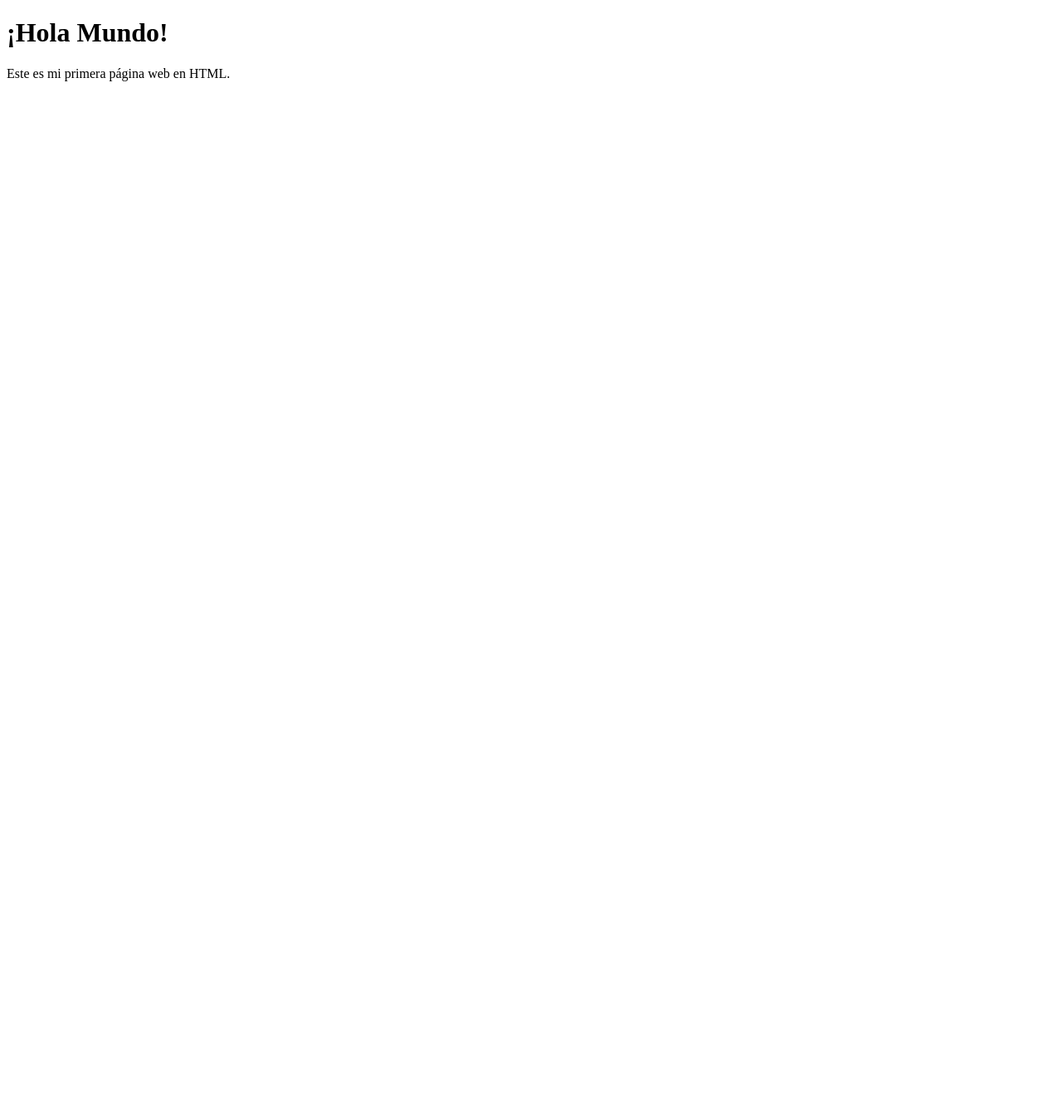
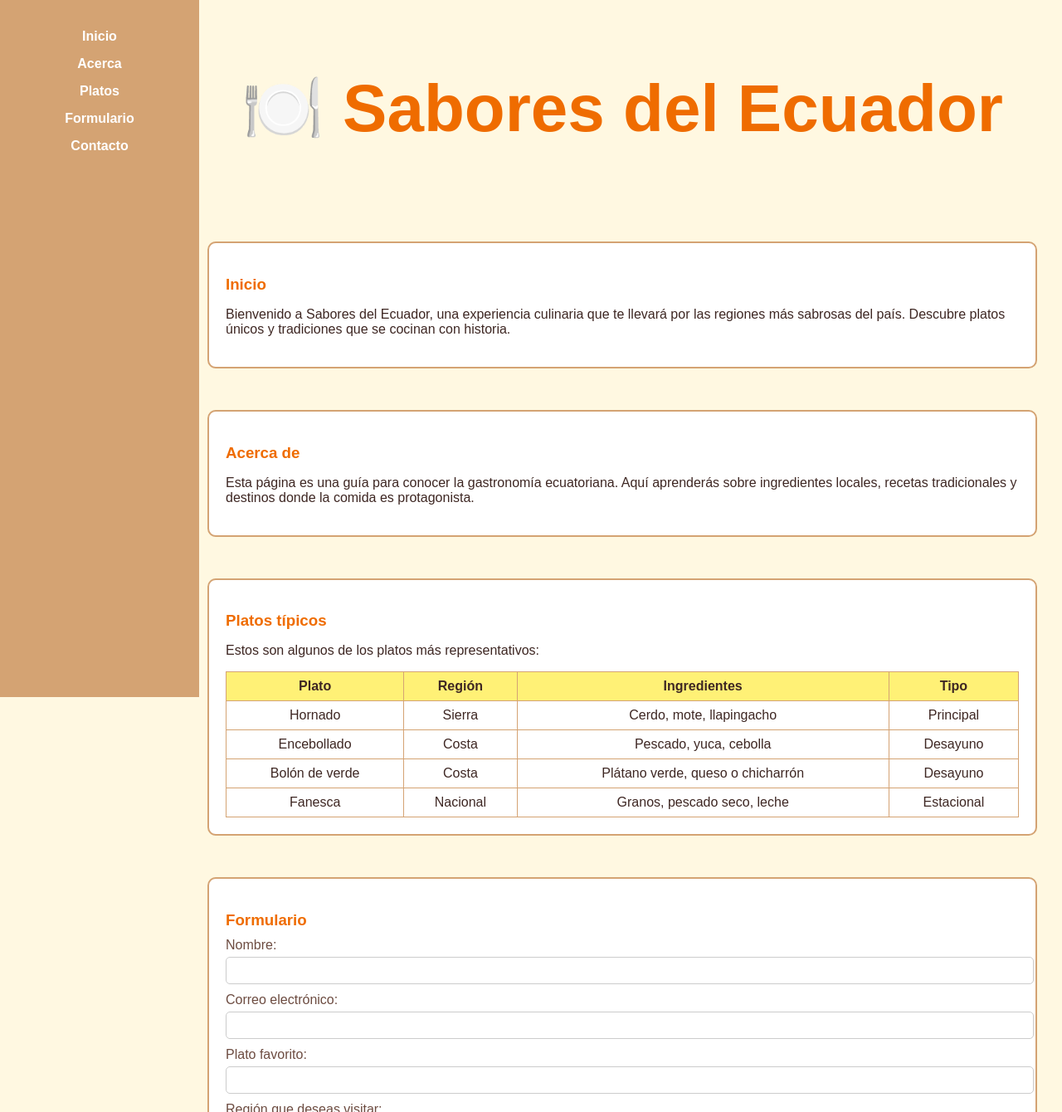
Before and after one commit to erickscajast02-jpg/Turismo, a plain HTML site: page index.html in a window 1280 px wide. Shown: the top 1340 px of the page at 83% size. Before the commit the page ends 800 px from the top, so only its background shows below. Drawn offline with Linux system fonts and the light colour scheme.

Commit message:
Primera Fase

```diff
--- a/index.html
+++ b/index.html
@@ -2,10 +2,232 @@
 <html lang="es">
 <head>
   <meta charset="UTF-8">
-  <title>Hola Mundo</title>
+  <title>Sabores del Ecuador</title>
+  <style>
+    body {
+      margin: 0;
+      font-family: Arial, sans-serif;
+      background-color: #fff8e1;
+      color: #3e2723;
+    }
+
+    .sidebar {
+      background-color: #d4a373;
+      padding: 20px;
+      width: 200px;
+      height: 100vh;
+      position: fixed;
+      top: 0;
+      left: 0;
+      text-align: center;
+    }
+
+    .sidebar a {
+      display: block;
+      color: white;
+      text-decoration: none;
+      margin: 15px 0;
+      font-weight: bold;
+    }
+
+    .sidebar a:hover {
+      color: #fff7d4;
+    }
+
+    .titulo-principal {
+      margin-left: 220px;
+      padding: 30px;
+      text-align: center;
+      background-color: #fff8e1;
+      color: #ef6c00;
+      font-size: 2.5em;
+    }
+
+    .content {
+      margin-left: 220px;
+      padding: 30px;
+    }
+
+    .section {
+      margin-bottom: 50px;
+      background-color: #fff;
+      padding: 20px;
+      border-radius: 10px;
+      border: 2px solid #d4a373;
+    }
+
+    .section h3 {
+      color: #ef6c00;
+      margin-bottom: 10px;
+    }
+
+    table {
+      width: 100%;
+      border-collapse: collapse;
+      margin-top: 15px;
+    }
+
+    th, td {
+      border: 1px solid #d4a373;
+      padding: 8px;
+      text-align: center;
+    }
+
+    th {
+      background-color: #fff176;
+      color: #3e2723;
+    }
+
+    form label {
+      display: block;
+      margin-top: 10px;
+      color: #6d4c41;
+    }
+
+    form input, form select {
+      width: 100%;
+      padding: 8px;
+      margin-top: 5px;
+      border: 1px solid #ccc;
+      border-radius: 5px;
+    }
+
+    form input[type="submit"] {
+      background-color: #e53935;
+      color: white;
+      border: none;
+      margin-top: 15px;
+      padding: 10px;
+      cursor: pointer;
+    }
+
+    footer {
+      text-align: center;
+      margin-top: 50px;
+      font-size: 0.9em;
+      color: #6d4c41;
+    }
+
+    .image-guide {
+      margin-top: 20px;
+      text-align: left;
+    }
+
+    .image-guide img {
+      width: 180px;
+      border-radius: 10px;
+      border: 2px solid #8bc34a;
+    }
+  </style>
 </head>
 <body>
-  <h1>¡Hola Mundo!</h1>
-  <p>Este es mi primera página web en HTML.</p>
+
+  <div class="sidebar">
+    <a href="#inicio">Inicio</a>
+    <a href="#acerca">Acerca</a>
+    <a href="#platos">Platos</a>
+    <a href="#formulario">Formulario</a>
+    <a href="#contacto">Contacto</a>
+  </div>
+
+  <div class="titulo-principal">
+    <h1>🍽️ Sabores del Ecuador</h1>
+  </div>
+
+  <div class="content">
+    <div class="section" id="inicio">
+      <h3>Inicio</h3>
+      <p>
+        Bienvenido a Sabores del Ecuador, una experiencia culinaria que te llevará por las regiones más sabrosas del país. Descubre platos únicos y tradiciones que se cocinan con historia.
+      </p>
+    </div>
+
+    <div class="section" id="acerca">
+      <h3>Acerca de</h3>
+      <p>
+        Esta página es una guía para conocer la gastronomía ecuatoriana. Aquí aprenderás sobre ingredientes locales, recetas tradicionales y destinos donde la comida es protagonista.
+      </p>
+    </div>
+
+    <div class="section" id="platos">
+      <h3>Platos típicos</h3>
+      <p>Estos son algunos de los platos más representativos:</p>
+      <table>
+        <tr>
+          <th>Plato</th>
+          <th>Región</th>
+          <th>Ingredientes</th>
+          <th>Tipo</th>
+        </tr>
+        <tr>
+          <td>Hornado</td>
+          <td>Sierra</td>
+          <td>Cerdo, mote, llapingacho</td>
+          <td>Principal</td>
+        </tr>
+        <tr>
+          <td>Encebollado</td>
+          <td>Costa</td>
+          <td>Pescado, yuca, cebolla</td>
+          <td>Desayuno</td>
+        </tr>
+        <tr>
+          <td>Bolón de verde</td>
+          <td>Costa</td>
+          <td>Plátano verde, queso o chicharrón</td>
+          <td>Desayuno</td>
+        </tr>
+        <tr>
+          <td>Fanesca</td>
+          <td>Nacional</td>
+          <td>Granos, pescado seco, leche</td>
+          <td>Estacional</td>
+        </tr>
+      </table>
+    </div>
+
+    <div class="section" id="formulario">
+      <h3>Formulario</h3>
+      <form>
+        <label for="nombre">Nombre:</label>
+        <input type="text" id="nombre" name="nombre">
+
+        <label for="email">Correo electrónico:</label>
+        <input type="email" id="email" name="email">
+
+        <label for="plato">Plato favorito:</label>
+        <input type="text" id="plato" name="plato">
+
+        <label for="region">Región que deseas visitar:</label>
+        <select id="region" name="region">
+          <option value="Costa">Costa</option>
+          <option value="Sierra">Sierra</option>
+          <option value="Amazonía">Amazonía</option>
+          <option value="Galápagos">Galápagos</option>
+        </select>
+
+        <input type="submit" value="Enviar">
+      </form>
+    </div>
+
+    <div class="section" id="contacto">
+      <h3>Contacto</h3>
+      <p><b>Sabores del Ecuador</b></p>
+      <p>Tel: 0948752136</p>
+      <p>Email: <a href="mailto:info@saboresecuador.com">info@saboresecuador.com</a></p>
+      <p>Email: <a href="mailto:turismo@ecuadortravel.ec">turismo@ecuadortravel.ec</a></p>
+
+      <div class="image-guide">
+        <h4>Guía visual:</h4>
+        <img src="Imagen/guia.jpg" alt="Imagen de guía gastronómica">
+        <p style="font-size: 0.9em;">Ejemplo de imagen para mostrar platos típicos o regiones turísticas.</p>
+      </div>
+    </div>
+
+    <footer>
+      &copy; 2025 Sabores del Ecuador · Todos los derechos reservados
+    </footer>
+  </div>
+
 </body>
 </html>
```
Also changed, not shown: Imagen/guia.webp (added).
